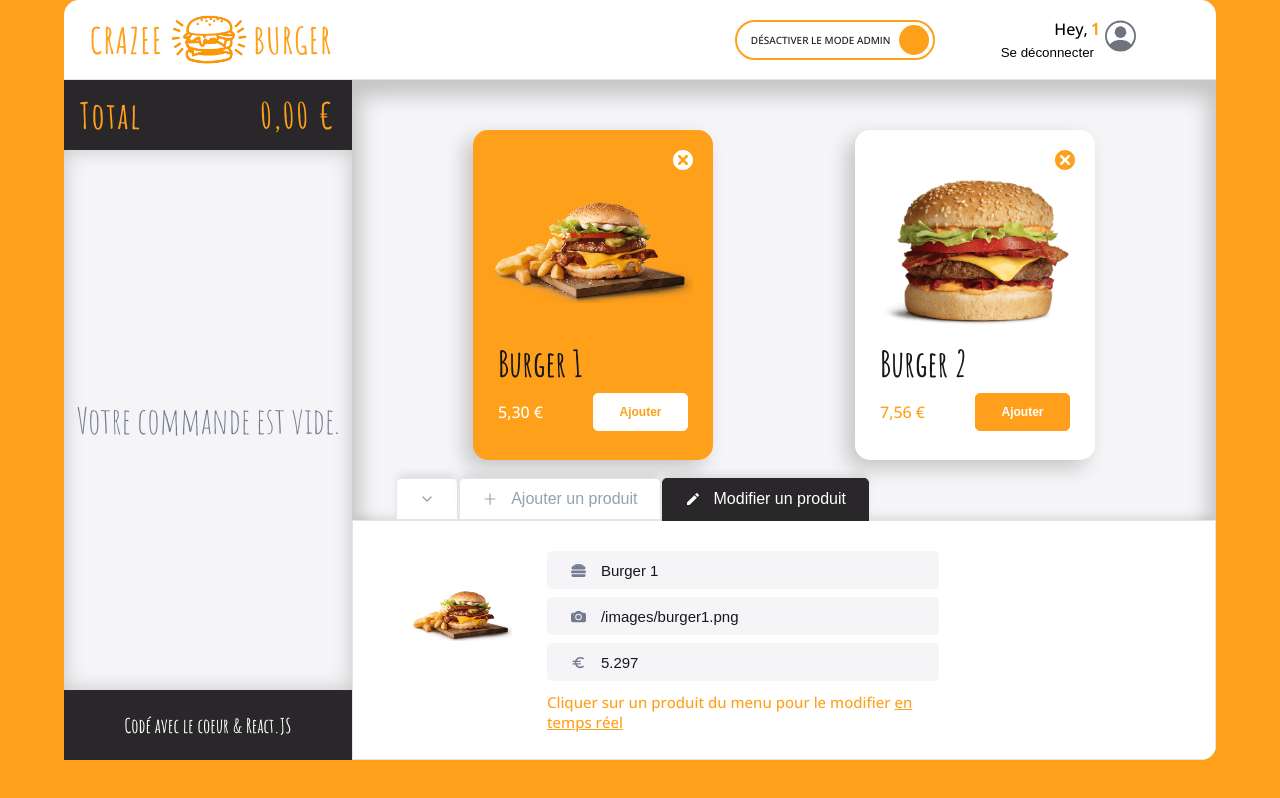
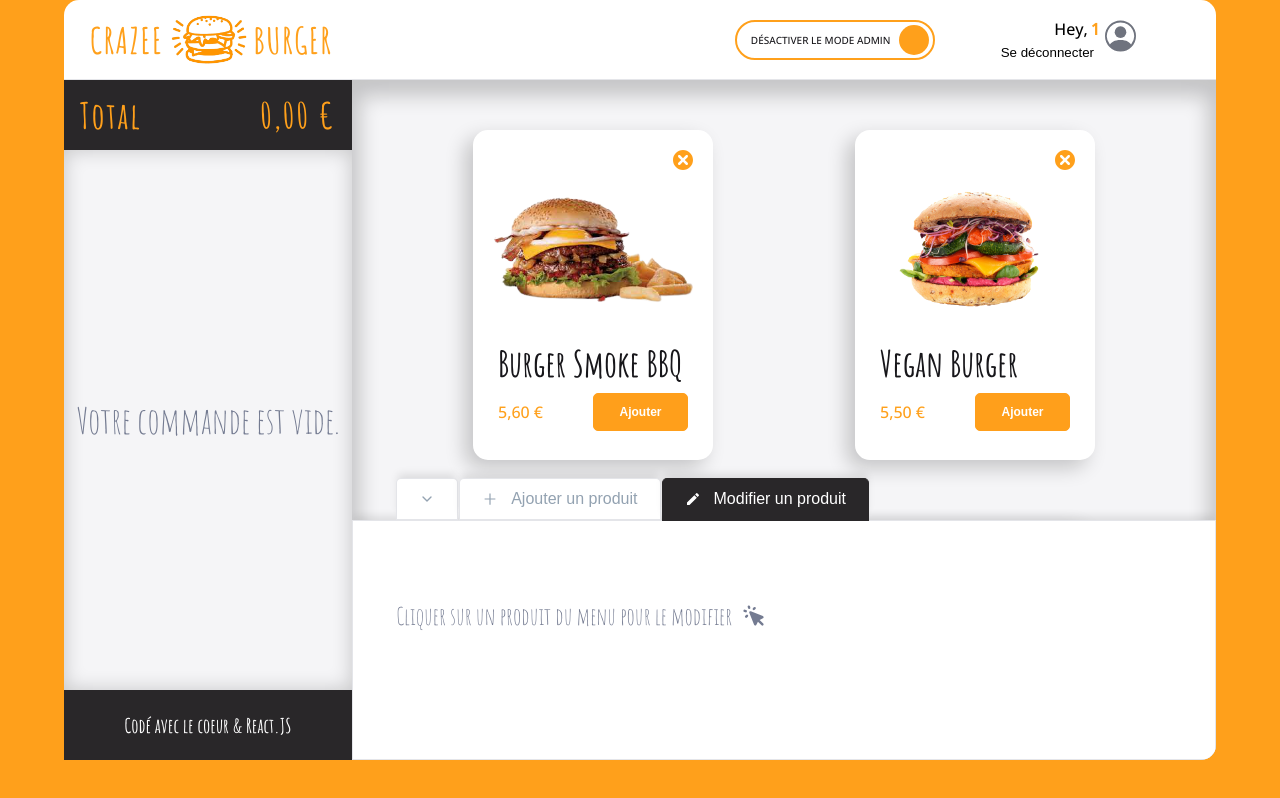
Before and after one commit to T0n-io/projet-resto, a React (Vite) app: page /order/1 in a window 1280 px wide. Built offline with nearby package versions, Linux system fonts and the light colour scheme.

Commit message:
♻️ F10: BASKET > Add useMenu.jsx

```diff
--- a/src/components/pages/Order/OrderPage.jsx
+++ b/src/components/pages/Order/OrderPage.jsx
@@ -5,65 +5,21 @@ import { styled } from "styled-components";
 import { theme } from "../../..";
 import { useRef, useState } from "react";
 import OrderContext from "../../../context/OrderContext";
-import { fakeMenu } from "../../../../data/fakeMenu";
 import { EMPTY_PRODUCT } from "../../../enums/products";
-import { deepClone } from "../../../utils/array";
+import { useMenu } from "../../../hooks/useMenu";
 
 export default function OrderPage() {
  // state
  const [isModeAdmin, setIsModeAdmin] = useState(true)
  const [isCollapsed, setIsCollapsed] = useState(false)
  const [currentTabSelected, setCurrentTabSelected] = useState("edit")
- const [menu, setMenu] = useState(fakeMenu.SMALL)
  const [newProduct, setNewProduct] = useState(EMPTY_PRODUCT);
- const [productSelected, setProductSelected] = useState(fakeMenu.SMALL[0]);
+ const [productSelected, setProductSelected] = useState(EMPTY_PRODUCT);
  const titleEditRef = useRef();
-
+const {menu, setMenu, handleAdd, handleDelete, resetMenu, handleEdit} = useMenu()
 
 
  //CRUD
-//comportements (gestionnaire de state ou "state handlersg")
-const handleAdd = (newProduct) => {
-
-  // 1. copie du tableau
-  const menuCopy = deepClone(menu)
-
-  // 2. ajout du produit
-  const menuUpdated = [ newProduct, ...menuCopy ]
-
-  // 3. mise à jour du state
-  setMenu(menuUpdated)
-}
-
-const handleDelete = (idOfProductToDelete) => {
-  //copy du state
-  const menuCopy = deepClone(menu)
-  //manipulation du state
-  const menuUpdated = menuCopy.filter((product) => product.id !== idOfProductToDelete);
-  // console.log("menuUpdated: ", menuUpdated);
-  //mise à jour du state
-  setMenu(menuUpdated);
-};
-const handleEdit = (productBeingEdited) => {
-
-console.log("productBeingEdited: ", productBeingEdited);
-  //1. Copie du state (deep clone)
-  const menuCopy = deepClone(menu)
-
-  //2. Manipulation de la copie du state
-  const indexOfProductToEdit = menu.findIndex(
-    (menuProduct) => menuProduct.id === productBeingEdited.id
-    )
-  // console.log("indexOfProductToEdit: ", indexOfProductToEdit);
-// }
-  menuCopy[indexOfProductToEdit] = productBeingEdited
-  //3. Mise à jour du state
-  setMenu(menuCopy)
-}
-
-const resetMenu = () => {
-  setMenu(fakeMenu.MEDIUM);
-};
 
 const orderContextValue = {
   isModeAdmin,
--- /dev/null
+++ b/src/hooks/useMenu.jsx
@@ -0,0 +1,53 @@
+import { useState } from "react"
+import { fakeMenu } from "../../data/fakeMenu"
+import { deepClone } from "../utils/array"
+
+export const useMenu = () => {
+ const [menu, setMenu] = useState(fakeMenu.LARGE)
+
+
+//comportements (gestionnaire de state ou "state handlersg")
+const handleAdd = (newProduct) => {
+
+    // 1. copie du tableau
+    const menuCopy = deepClone(menu)
+
+    // 2. ajout du produit
+    const menuUpdated = [ newProduct, ...menuCopy ]
+
+    // 3. mise à jour du state
+    setMenu(menuUpdated)
+  }
+
+  const handleDelete = (idOfProductToDelete) => {
+    //copy du state
+    const menuCopy = deepClone(menu)
+    //manipulation du state
+    const menuUpdated = menuCopy.filter((product) => product.id !== idOfProductToDelete);
+    // console.log("menuUpdated: ", menuUpdated);
+    //mise à jour du state
+    setMenu(menuUpdated);
+  };
+  const handleEdit = (productBeingEdited) => {
+
+  console.log("productBeingEdited: ", productBeingEdited);
+    //1. Copie du state (deep clone)
+    const menuCopy = deepClone(menu)
+
+    //2. Manipulation de la copie du state
+    const indexOfProductToEdit = menu.findIndex(
+      (menuProduct) => menuProduct.id === productBeingEdited.id
+      )
+    // console.log("indexOfProductToEdit: ", indexOfProductToEdit);
+  // }
+    menuCopy[indexOfProductToEdit] = productBeingEdited
+    //3. Mise à jour du state
+    setMenu(menuCopy)
+  }
+
+  const resetMenu = () => {
+    setMenu(fakeMenu.MEDIUM);
+  };
+
+    return {menu, setMenu, handleAdd, handleDelete, resetMenu, handleEdit}
+ }
```
